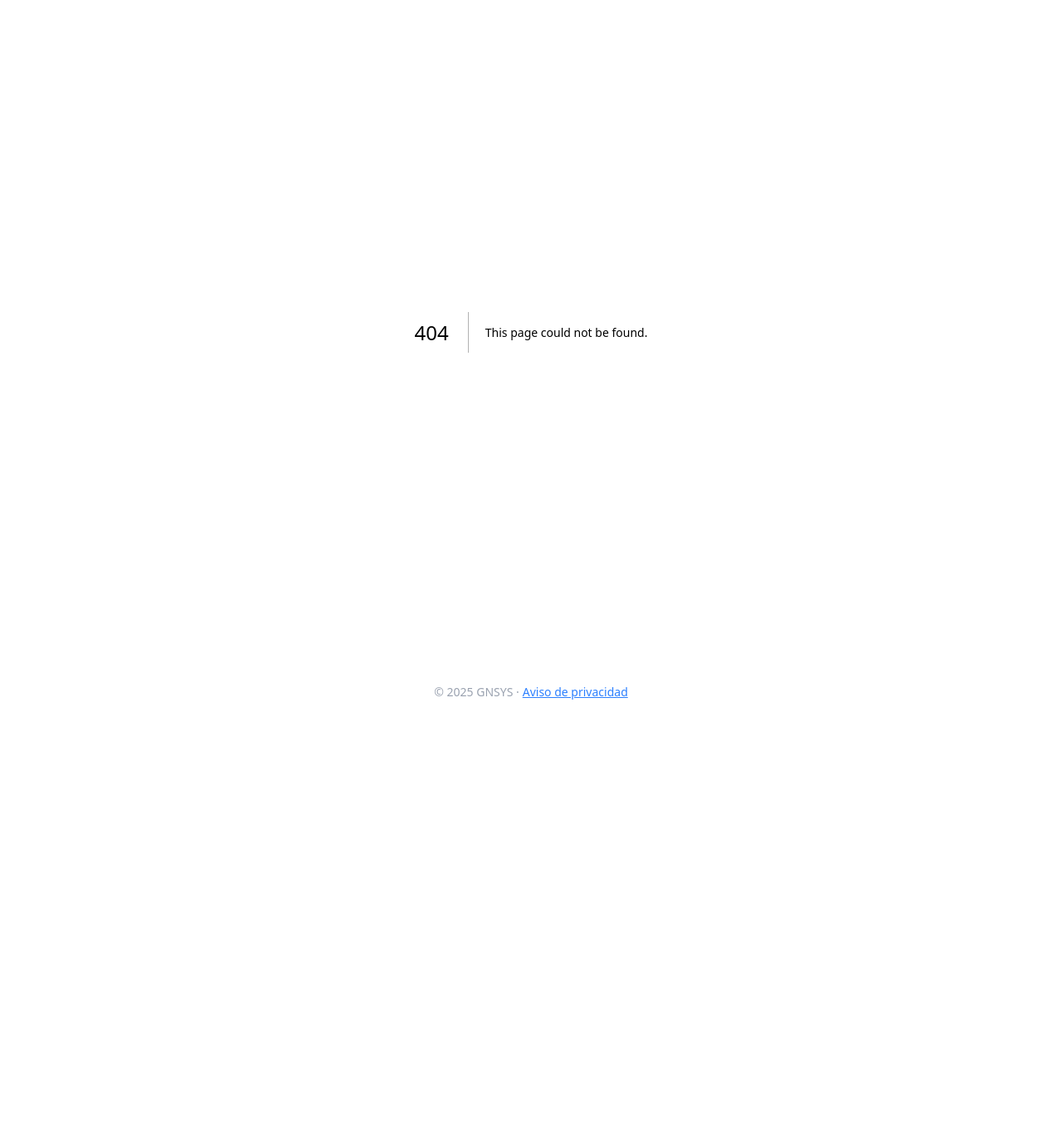
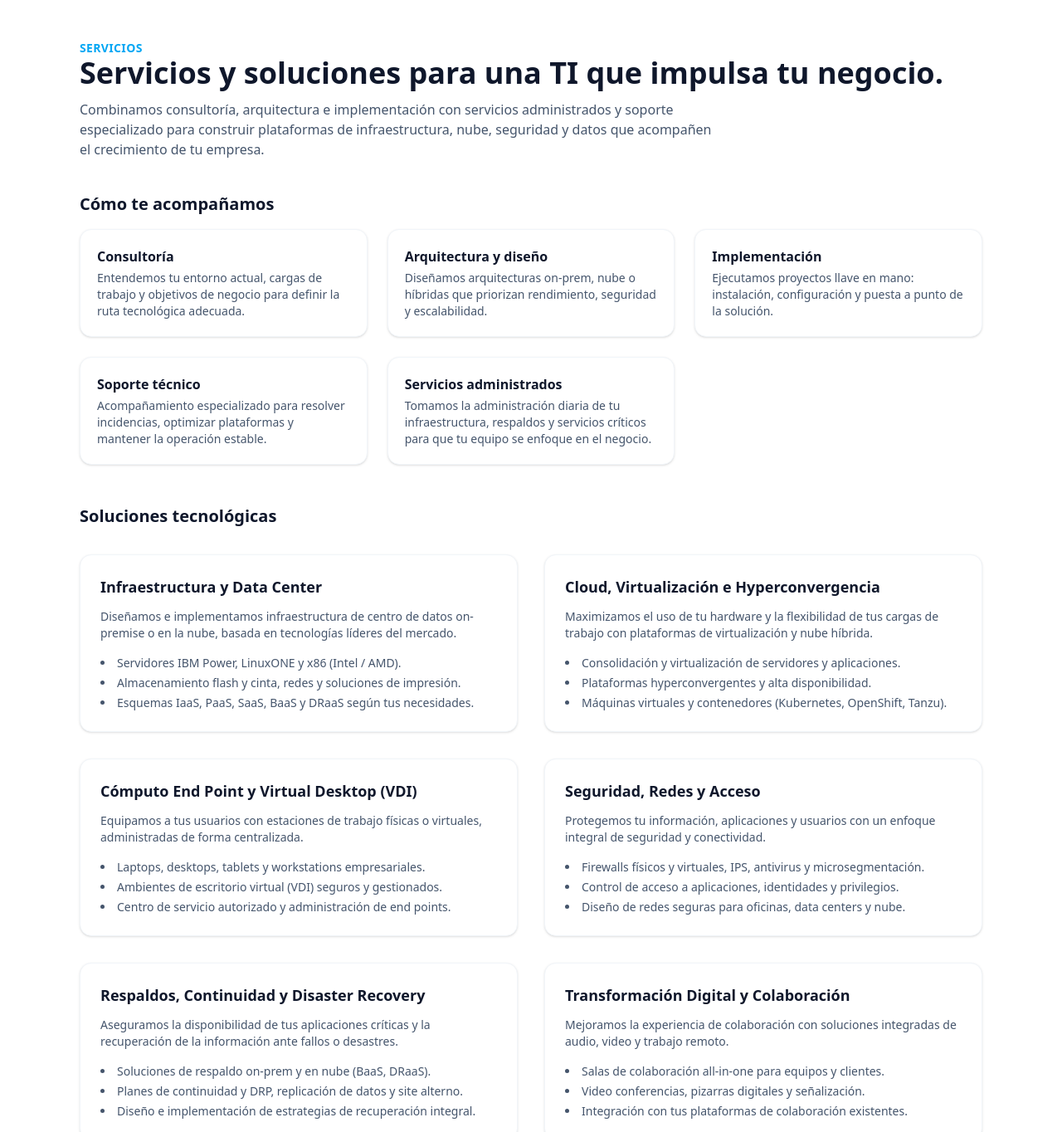
Before and after one commit to robersz/gnsys-landing, a Next.js app: page /servicios in a window 1280 px wide. Before the commit this address had no page. Shown: the top 1364 px of the page at 83% size. Before the commit the page ends 868 px from the top, so only its background shows below. Built offline with nearby package versions, Linux system fonts and the light colour scheme.

Commit message:
se agregó paginas de contacto y servicios

```diff
--- /dev/null
+++ b/app/contacto/page.tsx
@@ -0,0 +1,62 @@
+import { MapPin, Phone, Mail } from "lucide-react";
+
+export default function ContactoPage() {
+  return (
+    <main className="max-w-5xl mx-auto px-4 sm:px-6 lg:px-8 py-12">
+      <header className="mb-10">
+        <p className="text-sm font-semibold text-sky-500 uppercase tracking-wide">
+          Contacto
+        </p>
+        <h1 className="text-3xl sm:text-4xl font-semibold text-slate-900 mb-3">
+          Hablemos de tu próximo proyecto.
+        </h1>
+        <p className="text-slate-600 max-w-3xl">
+          Estamos listos para apoyarte en infraestructura, virtualización, nube híbrida y servicios
+          de tecnología empresarial. Escríbenos o visítanos en nuestras oficinas en Monterrey.
+        </p>
+      </header>
+
+      {/* Información de contacto */}
+      <div className="grid grid-cols-1 lg:grid-cols-2 gap-12">
+
+        <div className="space-y-6">
+          <div className="flex items-start gap-4">
+            <MapPin className="h-6 w-6 text-sky-600" />
+            <p className="text-slate-700">
+              Ángel Martínez Villarreal No. 433<br />
+              Chepevera, 64030 Monterrey, N.L.
+            </p>
+          </div>
+
+          <div className="flex items-center gap-4">
+            <Phone className="h-6 w-6 text-sky-600" />
+            <a href="tel:+528183477640" className="text-sky-600 hover:underline">
+              81 8347 7640
+            </a>
+          </div>
+
+          <div className="flex items-center gap-4">
+            <Mail className="h-6 w-6 text-sky-600" />
+            <a href="mailto:ventas@gnsys.com.mx" className="text-sky-600 hover:underline">
+              ventas@gnsys.com.mx
+            </a>
+          </div>
+        </div>
+
+        {/* Google Maps iframe */}
+        <div className="w-full h-80 rounded-xl overflow-hidden shadow border border-slate-200">
+          <iframe
+            src="https://www.google.com/maps/embed?pb=!1m18!1m12!1m3!1d3456.3414369113676!2d-100.34163598488563!3d25.678184883669664!2m3!1f0!2f0!3f0!3m2!1i1024!2i768!4f13.1!3m3!1m2!1s0x86629595a2805e3d%3A0x4a717a8ba4a8988!2sGnsys!5e0!3m2!1ses!2smx!4v1700000000000!5m2!1ses!2smx"
+            width="100%"
+            height="100%"
+            style={{ border: 0 }}
+            allowFullScreen
+            loading="lazy"
+            referrerPolicy="no-referrer-when-downgrade"
+          ></iframe>
+        </div>
+
+      </div>
+    </main>
+  );
+}
--- a/app/page.tsx
+++ b/app/page.tsx
@@ -74,18 +74,18 @@ export default function GnsysLanding() {
             </Badge>
           </div>
           <nav className="hidden md:flex items-center gap-6 text-sm">
-            <a href="#servicios" className="hover:text-blue-300">
+            <Link href="/servicios" className="hover:text-blue-300">
               Servicios
-            </a>
+            </Link>
             <Link href="/alianzas" className="hover:text-blue-300">
               Alianzas
             </Link>
             <Link href="/clientes" className="hover:text-blue-300">
               Clientes
             </Link>
-            <a href="#contacto" className="hover:text-blue-300">
+            <Link href="/contacto" className="hover:text-blue-300">
               Contacto
-            </a>
+            </Link>
           </nav>
           <a
             href="https://wa.me/528119086025?text=Hola%2C%20me%20gustar%C3%ADa%20hablar%20con%20el%20equipo%20de%20Gnsys."
--- /dev/null
+++ b/app/servicios/page.tsx
@@ -0,0 +1,190 @@
+export default function ServiciosPage() {
+  const lifecycle = [
+    {
+      title: "Consultoría",
+      description:
+        "Entendemos tu entorno actual, cargas de trabajo y objetivos de negocio para definir la ruta tecnológica adecuada.",
+    },
+    {
+      title: "Arquitectura y diseño",
+      description:
+        "Diseñamos arquitecturas on-prem, nube o híbridas que priorizan rendimiento, seguridad y escalabilidad.",
+    },
+    {
+      title: "Implementación",
+      description:
+        "Ejecutamos proyectos llave en mano: instalación, configuración y puesta a punto de la solución.",
+    },
+    {
+      title: "Soporte técnico",
+      description:
+        "Acompañamiento especializado para resolver incidencias, optimizar plataformas y mantener la operación estable.",
+    },
+    {
+      title: "Servicios administrados",
+      description:
+        "Tomamos la administración diaria de tu infraestructura, respaldos y servicios críticos para que tu equipo se enfoque en el negocio.",
+    },
+  ];
+
+  const solutions = [
+    {
+      title: "Infraestructura y Data Center",
+      description:
+        "Diseñamos e implementamos infraestructura de centro de datos on-premise o en la nube, basada en tecnologías líderes del mercado.",
+      bullets: [
+        "Servidores IBM Power, LinuxONE y x86 (Intel / AMD).",
+        "Almacenamiento flash y cinta, redes y soluciones de impresión.",
+        "Esquemas IaaS, PaaS, SaaS, BaaS y DRaaS según tus necesidades.",
+      ],
+    },
+    {
+      title: "Cloud, Virtualización e Hyperconvergencia",
+      description:
+        "Maximizamos el uso de tu hardware y la flexibilidad de tus cargas de trabajo con plataformas de virtualización y nube híbrida.",
+      bullets: [
+        "Consolidación y virtualización de servidores y aplicaciones.",
+        "Plataformas hyperconvergentes y alta disponibilidad.",
+        "Máquinas virtuales y contenedores (Kubernetes, OpenShift, Tanzu).",
+      ],
+    },
+    {
+      title: "Cómputo End Point y Virtual Desktop (VDI)",
+      description:
+        "Equipamos a tus usuarios con estaciones de trabajo físicas o virtuales, administradas de forma centralizada.",
+      bullets: [
+        "Laptops, desktops, tablets y workstations empresariales.",
+        "Ambientes de escritorio virtual (VDI) seguros y gestionados.",
+        "Centro de servicio autorizado y administración de end points.",
+      ],
+    },
+    {
+      title: "Seguridad, Redes y Acceso",
+      description:
+        "Protegemos tu información, aplicaciones y usuarios con un enfoque integral de seguridad y conectividad.",
+      bullets: [
+        "Firewalls físicos y virtuales, IPS, antivirus y microsegmentación.",
+        "Control de acceso a aplicaciones, identidades y privilegios.",
+        "Diseño de redes seguras para oficinas, data centers y nube.",
+      ],
+    },
+    {
+      title: "Respaldos, Continuidad y Disaster Recovery",
+      description:
+        "Aseguramos la disponibilidad de tus aplicaciones críticas y la recuperación de la información ante fallos o desastres.",
+      bullets: [
+        "Soluciones de respaldo on-prem y en nube (BaaS, DRaaS).",
+        "Planes de continuidad y DRP, replicación de datos y site alterno.",
+        "Diseño e implementación de estrategias de recuperación integral.",
+      ],
+    },
+    {
+      title: "Transformación Digital y Colaboración",
+      description:
+        "Mejoramos la experiencia de colaboración con soluciones integradas de audio, video y trabajo remoto.",
+      bullets: [
+        "Salas de colaboración all-in-one para equipos y clientes.",
+        "Video conferencias, pizarras digitales y señalización.",
+        "Integración con tus plataformas de colaboración existentes.",
+      ],
+    },
+    {
+      title: "Gestión, Automatización y Orquestación",
+      description:
+        "Simplificamos la operación de tu infraestructura con herramientas que automatizan tareas y orquestan servicios.",
+      bullets: [
+        "Automatización de tareas repetitivas de TI y despliegue de servicios.",
+        "Orquestación de aplicaciones en contenedores y entornos híbridos.",
+        "Monitoreo y gestión centralizada de recursos.",
+      ],
+    },
+    {
+      title: "Inteligencia Artificial y Datos",
+      description:
+        "Convertimos tus datos en decisiones accionables mediante analítica avanzada e inteligencia artificial.",
+      bullets: [
+        "Modelos analíticos sobre datos históricos operativos y de negocio.",
+        "Casos de uso de IA para predicción, optimización y detección de riesgos.",
+        "Uso de herramientas líderes de Big Data e IA empresarial.",
+      ],
+    },
+    {
+      title: "Servicios Administrados de Impresión",
+      description:
+        "Optimizamos la gestión de impresión para reducir costos y asegurar la continuidad operativa.",
+      bullets: [
+        "Renta de equipos y modelos de costo por página.",
+        "Gestión de insumos y mantenimiento preventivo/correctivo.",
+        "Monitoreo centralizado del parque de impresión.",
+      ],
+    },
+  ];
+
+  return (
+    <main className="max-w-6xl mx-auto px-4 sm:px-6 lg:px-8 py-12">
+      {/* Hero */}
+      <header className="mb-10">
+        <p className="text-sm font-semibold text-sky-500 uppercase tracking-wide">
+          Servicios
+        </p>
+        <h1 className="text-3xl sm:text-4xl font-semibold text-slate-900 mb-3">
+          Servicios y soluciones para una TI que impulsa tu negocio.
+        </h1>
+        <p className="text-slate-600 max-w-3xl">
+          Combinamos consultoría, arquitectura e implementación con servicios
+          administrados y soporte especializado para construir plataformas de
+          infraestructura, nube, seguridad y datos que acompañen el crecimiento
+          de tu empresa.
+        </p>
+      </header>
+
+      {/* Ciclo de servicios */}
+      <section className="mb-12">
+        <h2 className="text-xl font-semibold text-slate-900 mb-4">
+          Cómo te acompañamos
+        </h2>
+        <div className="grid grid-cols-1 sm:grid-cols-2 lg:grid-cols-3 gap-6">
+          {lifecycle.map((item) => (
+            <div
+              key={item.title}
+              className="rounded-xl bg-white shadow-sm border border-slate-100 p-5"
+            >
+              <h3 className="text-base font-semibold text-slate-900 mb-1">
+                {item.title}
+              </h3>
+              <p className="text-sm text-slate-600">{item.description}</p>
+            </div>
+          ))}
+        </div>
+      </section>
+
+      {/* Soluciones */}
+      <section className="space-y-8">
+        <h2 className="text-xl font-semibold text-slate-900">
+          Soluciones tecnológicas
+        </h2>
+
+        <div className="grid grid-cols-1 lg:grid-cols-2 gap-8">
+          {solutions.map((solution) => (
+            <article
+              key={solution.title}
+              className="rounded-xl bg-white shadow-sm border border-slate-100 p-6 flex flex-col gap-3"
+            >
+              <h3 className="text-lg font-semibold text-slate-900">
+                {solution.title}
+              </h3>
+              <p className="text-sm text-slate-600">
+                {solution.description}
+              </p>
+              <ul className="mt-1 space-y-1 text-sm text-slate-600 list-disc list-inside">
+                {solution.bullets.map((bullet) => (
+                  <li key={bullet}>{bullet}</li>
+                ))}
+              </ul>
+            </article>
+          ))}
+        </div>
+      </section>
+    </main>
+  );
+}
```
